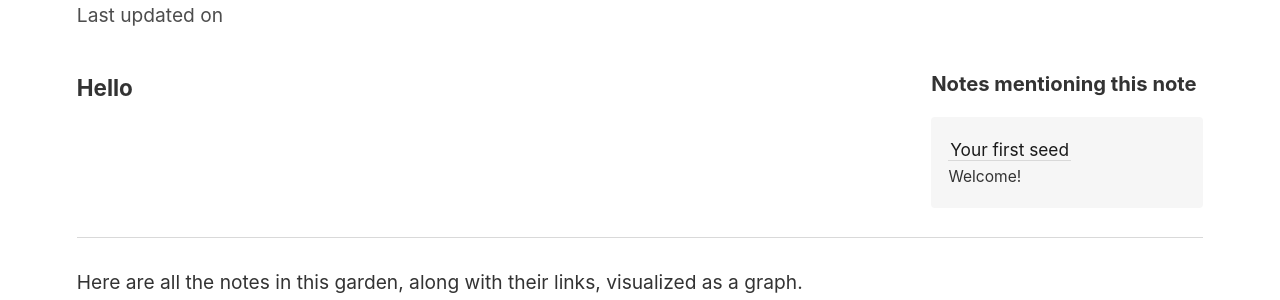
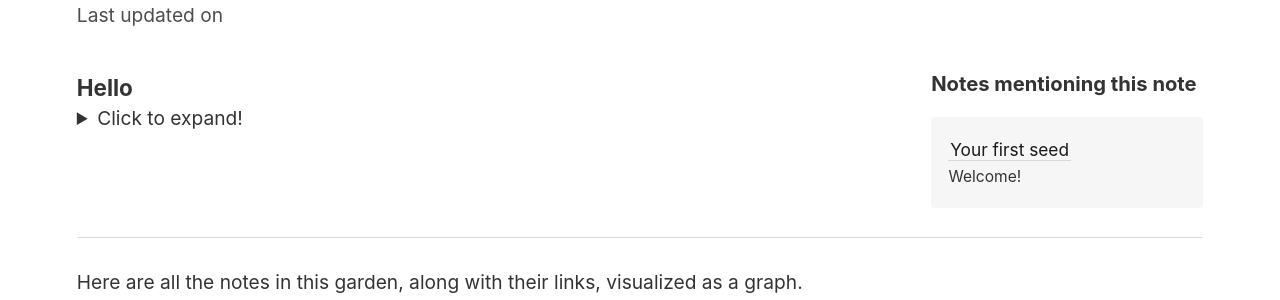
Before and after one commit to mathiascoudert/digitalgarden01, a Jekyll site: the page built from _notes/hello.md, in a window 1280 px wide. Shown: the part 206-506 px from the top of the page. Built offline with Jekyll 4.4.1, drawn with Linux system fonts in a browser that asks for light colours.

Commit message:
Update content

```diff
--- a/_notes/hello.md
+++ b/_notes/hello.md
@@ -4,3 +4,12 @@ image: /assets/image.jpg
 ---
 
 ### Hello
+
+<details>
+	<summary>Click to expand!</summary>
+
+	Hello
+	1. A numbered
+	* with bullet
+	* sub bullets
+</details>
```
Also changed, not shown: _notes/your-first-note.md (+1 -1 lines).
